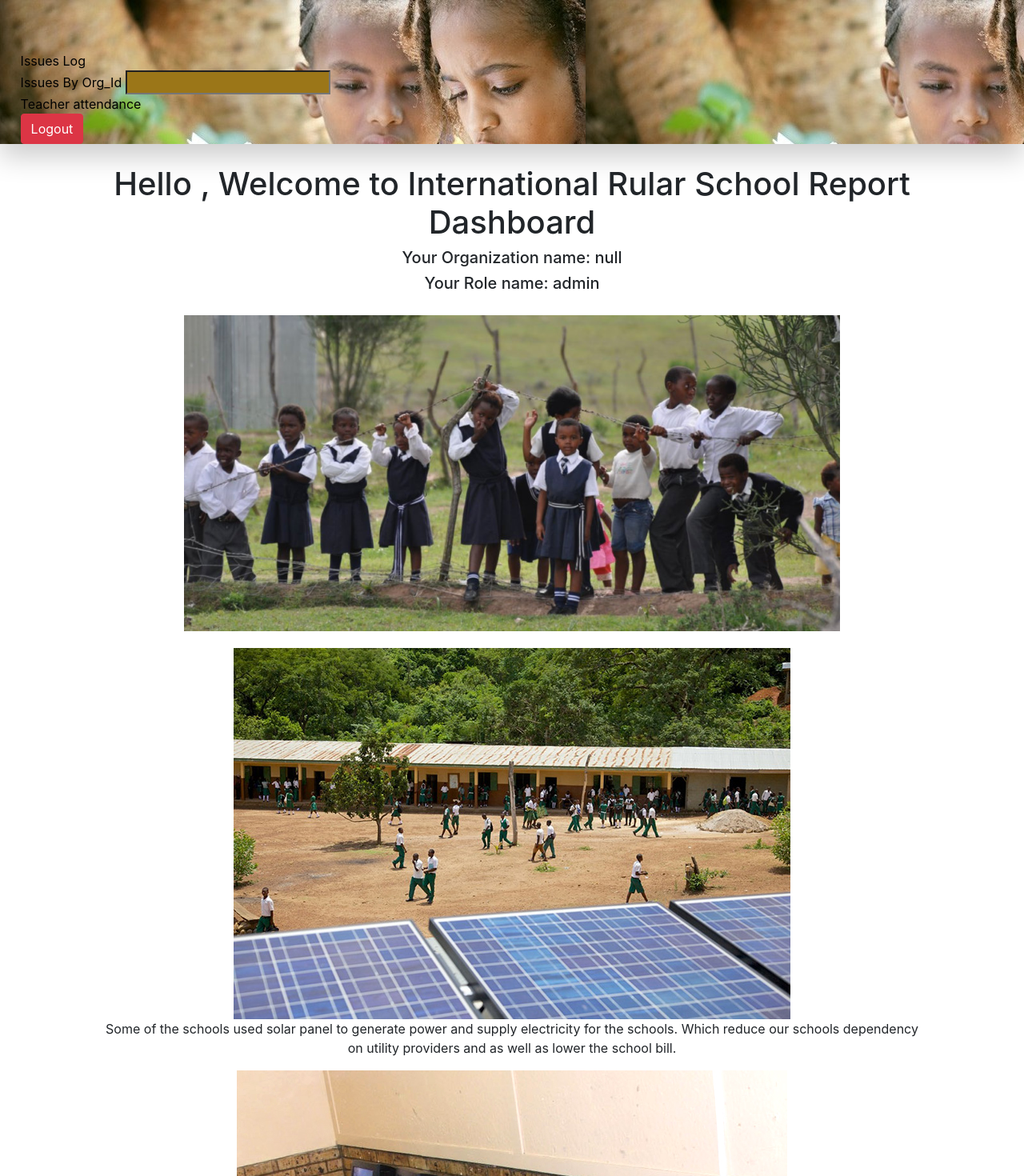
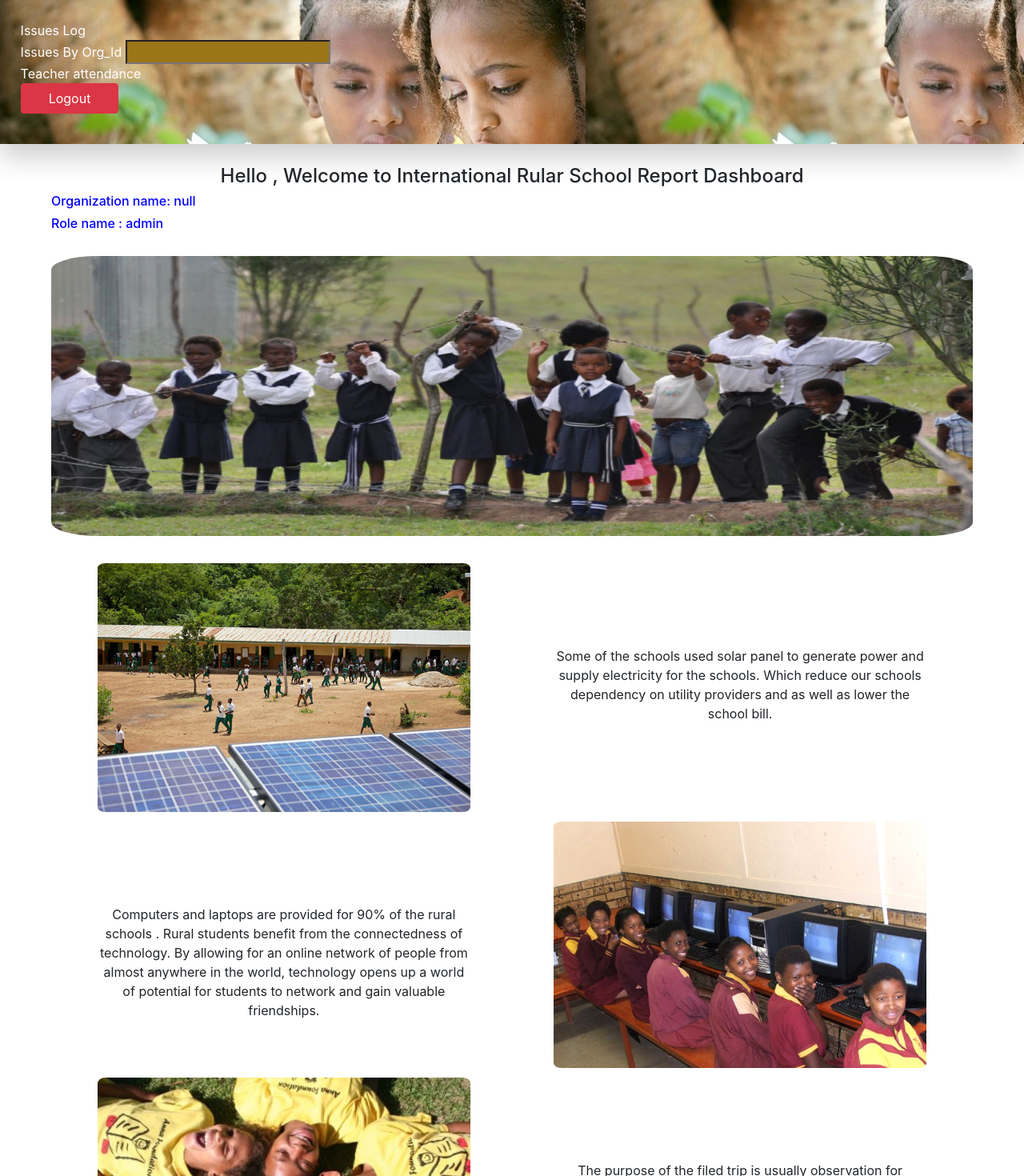
Before and after one commit to build-week-int-rural-sch-report/Front-End, a React (Create React App) app in the folder int_rural_sch_repo_app/: page / in a window 1280 px wide. Shown: the top 1470 px of the page at 80% size. Built offline with nearby package versions, Linux system fonts and the light colour scheme; sample sign-in values are in the browser's storage.

Commit message:
more CSS work and edit has been done

```diff
--- a/int_rural_sch_repo_app/src/App.css
+++ b/int_rural_sch_repo_app/src/App.css
@@ -1,13 +1,3 @@
-/* .App {
-  text-align: center;
-} */
-
-.Teacher{
-
-  border: 1px solid gray;
-  width: 80%;
-  margin:2% auto
-}
 
 .Attend {
   text-align: left;
@@ -53,22 +43,20 @@
 
 .OnbordLink {
   text-decoration: none;
-  color: black;
+  color:white;
 }
-.navDev {
-  display: inline-block;
-  color: white;
-}
-nav {
+.Navigation {
+  width: 100%;
   display: flex;
-  color:white;
+  flex-direction: column;
+  padding-bottom: 2%;
+  background-image: url('./img/scho.jpg');
+  height: 180px;
+  padding: 2%;
   box-shadow: 0px 16px 32px 0px rgba(0,0,0,0.2);
   z-index: 1;
-  background-image: url('./img/scho.jpg');
-  height: 180px;
-  padding-left:2%;
-  padding-top:5%
 }
+
 .active {
   background-color: rgb(147, 147, 253);
 }
@@ -77,9 +65,9 @@ nav {
   background: rgb(155, 118, 24);
 }
 
-/* .LogoutButt {
-  margin-left: 40%;
-} */
+.LogoutButt {
+  width: 10%;
+}
 
 .AddIssue{
   width: 70%;
@@ -97,14 +85,40 @@ nav {
 }
 
 .welcome {
-  width: 80%;
+  width: 90%;
   margin: 2% auto;
   text-align: center
 }
 
+.Orgrol {
+  width: 80%;
+  text-align: left;
+  color: blue
+}
+
 .students {
-  width: 80%;
-  margin: 2%
+  width: 100%;
+  margin-top: 2%;
+  margin-bottom: 2%;
+  height: 350px;
+  border-radius: 5%
+}
+
+.Welcomediv {
+  width: 90%;
+  margin: 1% auto;
+  display: flex;
+  justify-content: space-between;
+}
+
+.WelcomeP {
+  width: 45%;
+  padding-top: 10%
+}
+
+.WelcomeImage {
+  width: 45%;
+  border-radius: 2%;
 }
 
 .errormessage {
--- a/int_rural_sch_repo_app/src/App.js
+++ b/int_rural_sch_repo_app/src/App.js
@@ -13,7 +13,7 @@ class App extends React.Component {
     return (
     <div className="App">
       <PrivateRoute  path='/'  component={Dashboard} />
-      <Route exact path='/login'  component={Onboarding} />
+      <Route  path='/login'  component={Onboarding} />
 
     </div>
     );
--- a/int_rural_sch_repo_app/src/components/Dashboard.js
+++ b/int_rural_sch_repo_app/src/components/Dashboard.js
@@ -31,7 +31,7 @@ class Dashboard extends React.Component {
     render(){
         return(
             <div>
-                <nav>
+                <nav className='Navigation'>
                     <div className='navDev'>
                         <NavLink to='/issues' activeClassName="active" className='OnbordLink'>Issues Log</NavLink>
                     </div>
@@ -48,10 +48,10 @@ class Dashboard extends React.Component {
                     <Button color="danger" type='button' onClick={this.logout} className='LogoutButt'>Logout</Button>
                 </nav>
                 <Route exact path= '/' component={Welcompage} />
-                <Route exact path ='/issues' component={Issues} />
-                <Route exact path = '/teacherAtt' render={()=><TeacherAtt />} />
-                <Route path= '/issues/:id' render={(props) => <IssueByID {...props} />} />
-                <Route path= '/issues/org/:org_id' render={(props) => <IssuesByOrg {...props} />} />
+                <Route exact path= '/issues' component={Issues} />
+                <Route exact path= '/teacherAtt' render={()=><TeacherAtt />} />
+                <Route exact path= '/issues/:id' render={(props) => <IssueByID {...props} />} />
+                <Route exact path= '/issues/org/:org_id' render={(props) => <IssuesByOrg {...props} />} />
             </div>
         )
     }
--- a/int_rural_sch_repo_app/src/components/Onboarding.js
+++ b/int_rural_sch_repo_app/src/components/Onboarding.js
@@ -1,8 +1,8 @@
 import React from 'react'
 import Login from './Login'
-import SignUp from './SignUp';
+import SignUp from './SignUp'
 
-function Onboarding() {
+function Onboarding(props) {
 return (
     <div className='Onboarding'>
         <Login />
--- a/int_rural_sch_repo_app/src/components/TeacherAtt.js
+++ b/int_rural_sch_repo_app/src/components/TeacherAtt.js
@@ -24,7 +24,7 @@ class TeacherAtt extends React.Component{
             return <div>Loading teacher attendance...</div>;
           }
         return(
-            <div className='Teacher'>
+            <div className='Issues'>
                 <Table dark size='6'>
                 <thead>
                     <tr>
--- a/int_rural_sch_repo_app/src/components/Welcompage.js
+++ b/int_rural_sch_repo_app/src/components/Welcompage.js
@@ -10,21 +10,23 @@ const Welcompage = () => {
     const role_name = localStorage.getItem('role_name')
     return (
         <div className='welcome'>
-            <h1>Hello {name}, Welcome to International Rular School Report Dashboard</h1>
-            <h5>{'Your Organization name: '+ org_name}</h5>
-            <h5>{'Your Role name: '+ role_name}</h5>
-            <img src={students} alt='Students' className='students' />
-            <div>
-                <img src={solar} alt='solar panel' />
-                <p>Some of the schools used solar panel to generate power and supply electricity for the schools. Which reduce our schools dependency on utility providers and as well as lower the school bill.</p>
+            <h4>Hello {name}, Welcome to International Rular School Report Dashboard</h4>
+            <div className='Orgrol'>
+                <h6>{'Organization name: '+ org_name}</h6>
+                <h6>{'Role name        : '+ role_name}</h6>
             </div>
-            <div>
-                <img src={techno} alt='computers' />
-                <p>Computers and laptops are provided for 90% of the rural schools . Rural students benefit from the connectedness of technology. By allowing for an online network of people from almost anywhere in the world, technology opens up a world of potential for students to network and gain valuable friendships. </p>
+                <img src={students} alt='Students' className='students' />
+            <div className='Welcomediv'>
+                <img src={solar} alt='solar panel' className='WelcomeImage' />
+                <p className='WelcomeP'>Some of the schools used solar panel to generate power and supply electricity for the schools. Which reduce our schools dependency on utility providers and as well as lower the school bill.</p>
             </div>
-            <div>
-                <img src={relaxing} alt='student relaxing' />
-                <p>The purpose of the trip is usually observation for education, non-experimental research or to provide students with experiences outside their everyday activities, such as going camping with teachers and their classmates.</p>
+            <div className='Welcomediv'>
+                <p className='WelcomeP'>Computers and laptops are provided for 90% of the rural schools . Rural students benefit from the connectedness of technology. By allowing for an online network of people from almost anywhere in the world, technology opens up a world of potential for students to network and gain valuable friendships. </p>
+                <img src={techno} alt='computers' className='WelcomeImage' />
+            </div>
+            <div className='Welcomediv'>
+                <img src={relaxing} alt='student relaxing' className='WelcomeImage' />
+                <p className='WelcomeP'>The purpose of the filed trip is usually observation for education, non-experimental research or to provide students with experiences outside their everyday activities, such as going camping with teachers and their classmates.</p>
             </div>
 
         </div>
--- a/int_rural_sch_repo_app/src/index.css
+++ b/int_rural_sch_repo_app/src/index.css
@@ -11,7 +11,3 @@ code {
   font-family: source-code-pro, Menlo, Monaco, Consolas, "Courier New",
     monospace;
 }
-
-/* td {
-  text-align: left !important;
-} */
```
